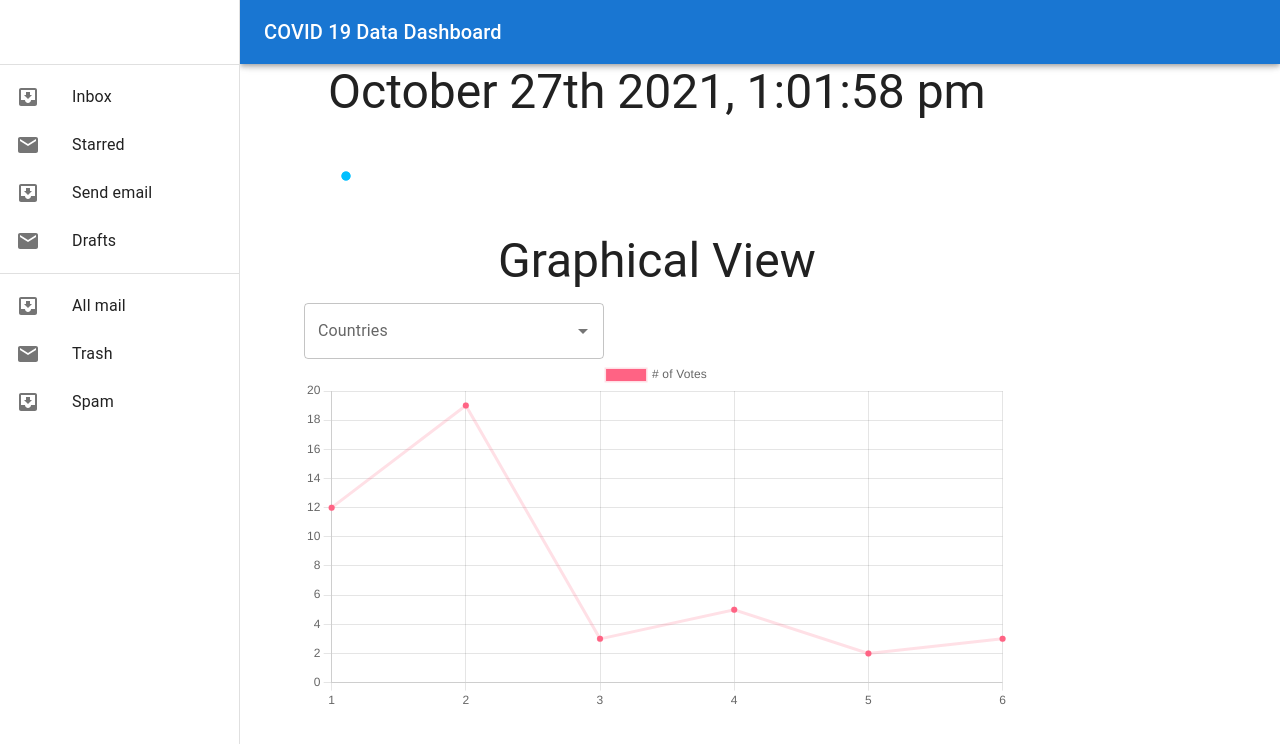
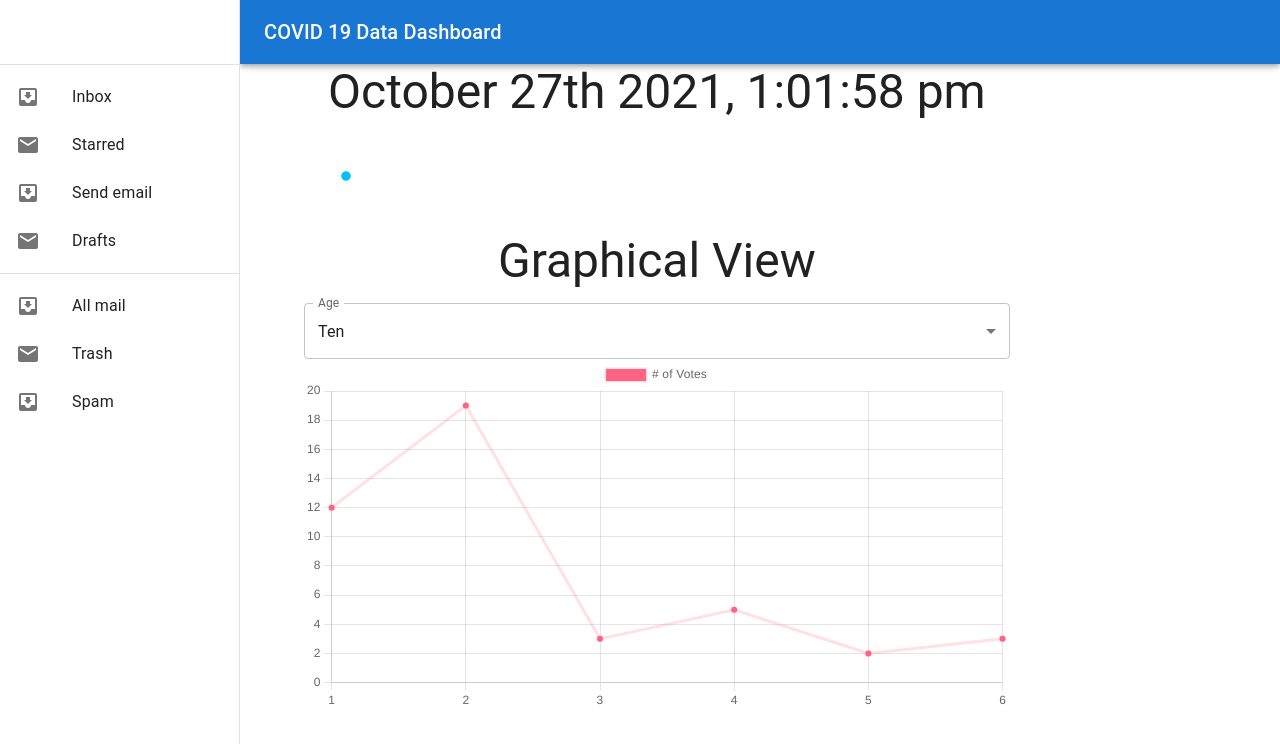
Before and after one commit to gavinev98/CoronaCheckEU, a React (Create React App) app: page / in a window 1280 px wide. Shown: the top 744 px of the page. Built offline with nearby package versions, Linux system fonts and the light colour scheme.

Commit message:
creating state for selected coutnry.

```diff
--- a/src/App.js
+++ b/src/App.js
@@ -34,11 +34,13 @@
 
 
     useEffect(() => {
+      //retrieve all stats since begining of pandemic.
       const retrieveCovidInfections = setInterval(() => {
         covidAPI.covidInfections().then(res =>{
         setCovidData(res.data.Global)
     }).catch(error => setError(error))}, 15000);
 
+    //retrieve countries supported by the covid 19 api.
     const retrieveCountries = setInterval(() => {
       covidAPI.covidCountries().then(res =>{
         setCountries(res.data)
@@ -86,7 +88,7 @@
     }
       </Grid>
       <LastUpdate lastUpdate="Graphical View" />
-      <Graph />
+      <Graph countries={countries} />
       </Layout>
     </div>
   );
--- a/src/components/Graph/Graph.js
+++ b/src/components/Graph/Graph.js
@@ -1,10 +1,31 @@
 import React from 'react';
+import { useState } from 'react'
 import { Line } from 'react-chartjs-2';
 import TextField from '@mui/material/TextField';
 import Autocomplete from '@mui/material/Autocomplete';
 
+import Box from '@mui/material/Box';
+import InputLabel from '@mui/material/InputLabel';
+import MenuItem from '@mui/material/MenuItem';
+import FormControl from '@mui/material/FormControl';
+import Select from '@mui/material/Select'
 
-const Graph = () => {
+
+
+const Graph = (props) => {
+
+
+    //creating state to store country selected.
+    const[country, setCountrySelected] = useState('');
+
+
+    //handle state to setCountry to one selected.
+    const handleChange = (event) => {
+      //set coutnry selected to dropdown value
+      setCountrySelected(event.target.value);
+    }
+
+
 
     const data = {
         labels: ['1', '2', '3', '4', '5', '6'],
@@ -28,18 +49,23 @@
       };
 
 
-
     return (
         <>
-        <div className='header'>
-        <Autocomplete
-            disablePortal
-            id="countries"
-            sx={{ width: 300, alignItems: 'center' }}
-            renderInput={(params) => <TextField {...params} label="Countries" />}
-        />
+      <FormControl fullWidth>
+        <InputLabel id="demo-simple-select-label">Age</InputLabel>
+        <Select
+          labelId="demo-simple-select-label"
+          id="demo-simple-select"
+          value="10"
+          label="Age"
+          onChange="test"
+        >
+          <MenuItem value={10}>Ten</MenuItem>
+          <MenuItem value={20}>Twenty</MenuItem>
+          <MenuItem value={30}>Thirty</MenuItem>
+        </Select>
+      </FormControl>
 
-        </div>
         <Line data={data} options={options} />
         </>
     );
```
